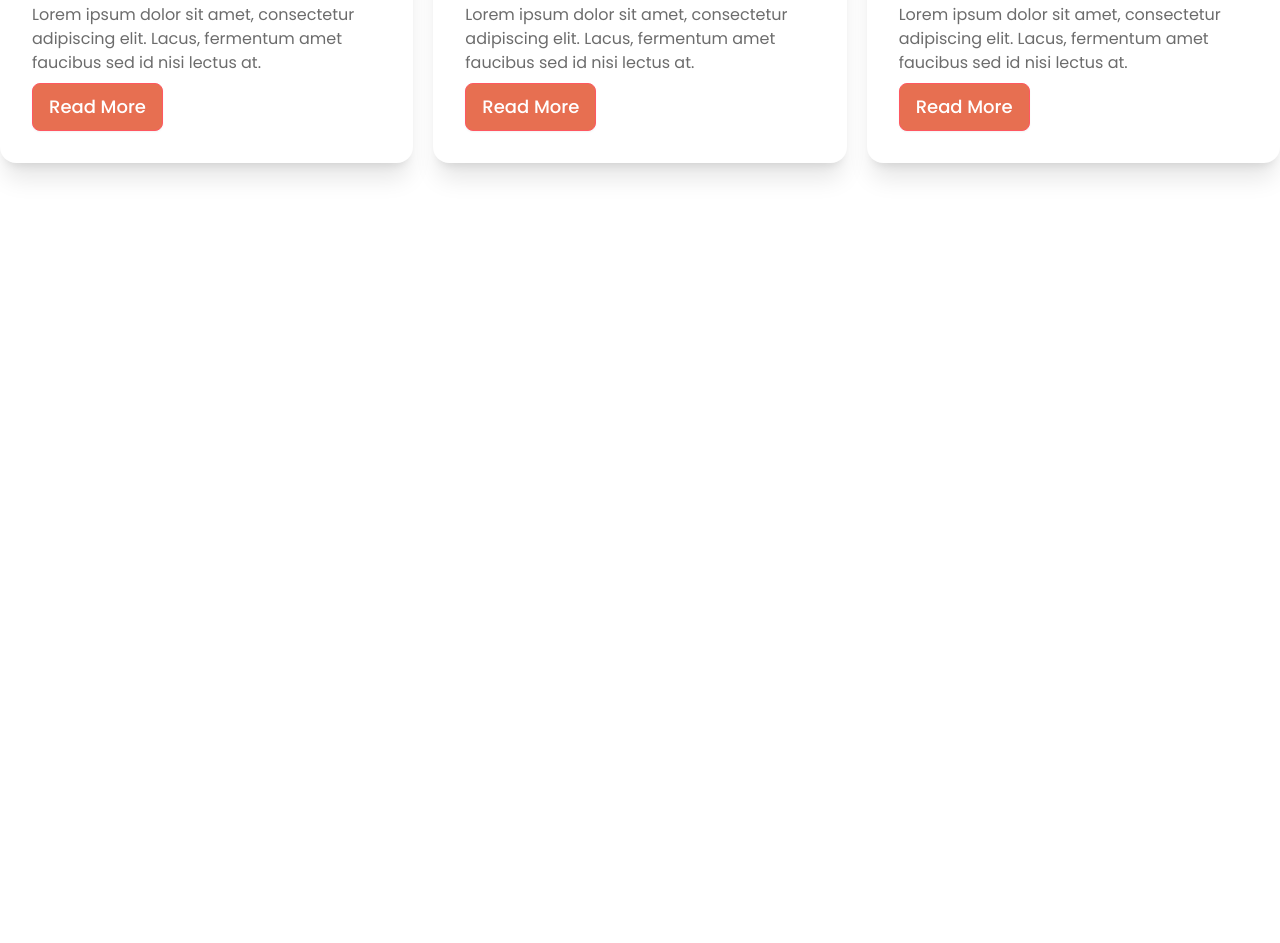
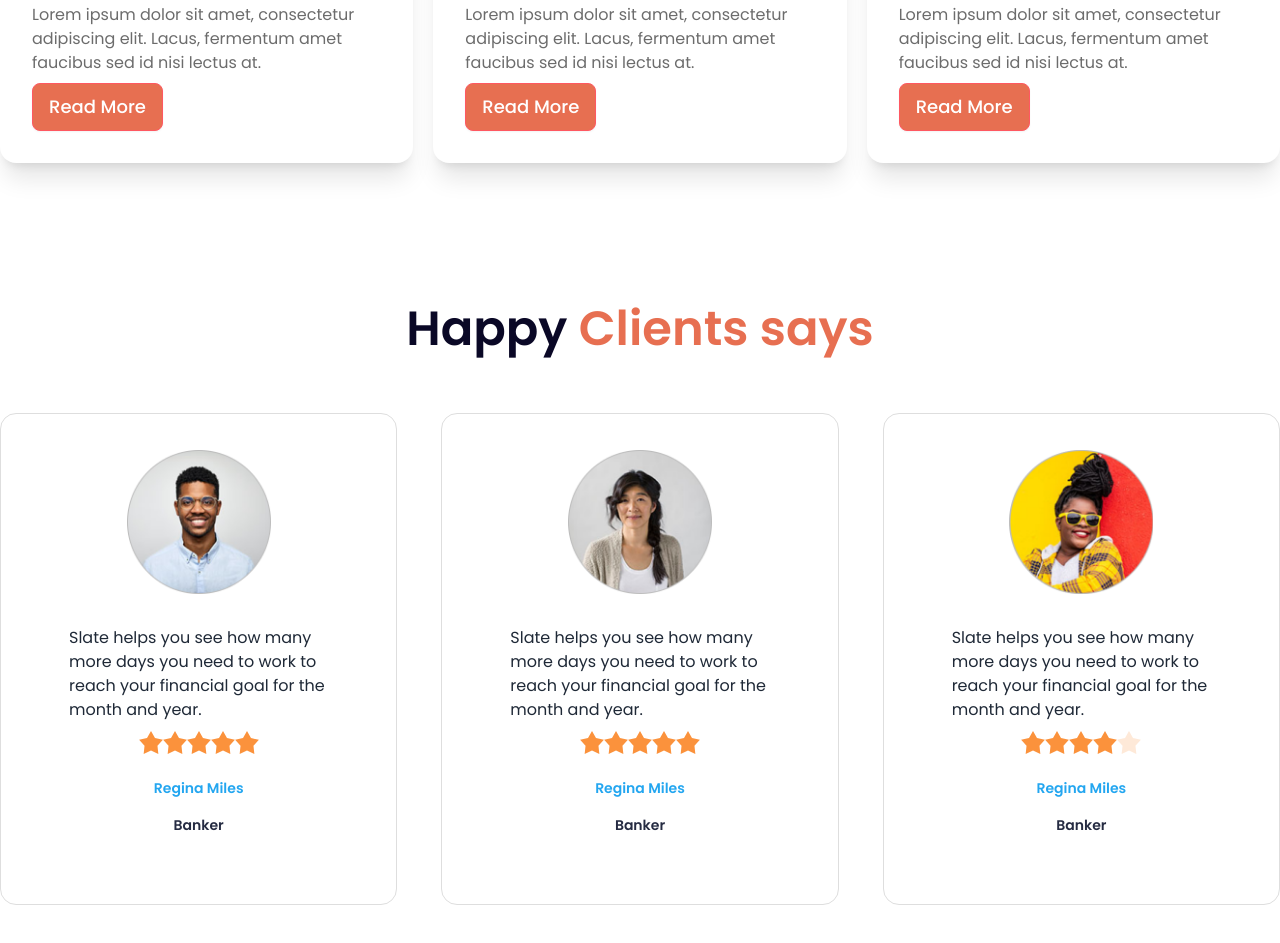
Before and after one commit to shihab4513/biker-zone-website, a plain HTML site: page index.html in a window 1280 px wide. Shown: the part 1183-2126 px from the top of the page. Before the commit the page ends 1476 px from the top, so only its background shows below. Drawn offline with nearby package versions, Linux system fonts and the light colour scheme.

Commit message:
Happy Clients section complete

```diff
--- a/index.html
+++ b/index.html
@@ -45,6 +45,17 @@
         .font-manrope {
             font-family: 'Manrope', sans-serif;
         }
+
+        /* .card figure {
+            align-items: left;
+            justify-content: left;
+            padding: 30px;
+
+        }
+
+        .card img {
+            width: 100%;
+        } */
     </style>
 </head>
 
@@ -232,6 +243,81 @@
                 </div>
             </div>
         </section>
+        <!-- Happy Clients -->
+        <section class="font-poppins mb-32">
+            <h3 class="text-[3rem] font-semibold text-[#0A0826] text-center">Happy <span class="text-[#E76F51]">Clients
+                    says</span></h3>
+            <!-- Client card container -->
+            <div class="grid grid-cols-1 md:grid-cols-2 lg:grid-cols-3 gap-11 mt-12">
+                <!-- Client Card 1 -->
+                <div class="card p-9 bg-base-100 border border-[#DEDEDE]">
+                    <figure><img class="w-36" src="images/others/user-1.png" alt="Shoes" /></figure>
+                    <div class="card-body">
+
+                        <p>Slate helps you see how
+                            many more days you need
+                            to work to reach your financial
+                            goal for the month and year.</p>
+                        <div class="rating justify-center">
+                            <input type="radio" name="rating-2" class="mask mask-star-2 bg-orange-400" />
+                            <input type="radio" name="rating-2" class="mask mask-star-2 bg-orange-400" />
+                            <input type="radio" name="rating-2" class="mask mask-star-2 bg-orange-400" />
+                            <input type="radio" name="rating-2" class="mask mask-star-2 bg-orange-400" checked />
+                            <input type="radio" name="rating-2" class="mask mask-star-2 bg-orange-400" />
+                        </div>
+                        <div class="card-actions justify-end block space-y-4 mt-4">
+                            <h4 class="text-[0.875rem] font-semibold text-[#23A6F0] text-center">Regina Miles</h4>
+                            <p class="text-[0.875rem] font-semibold text-[#252B42] text-center">Banker</p>
+                        </div>
+                    </div>
+                </div>
+                <!-- Client Card 2 -->
+                <div class="card p-9 bg-base-100 border border-[#DEDEDE]">
+                    <figure><img class="w-36" src="images/others/user-2.png" alt="Shoes" /></figure>
+                    <div class="card-body">
+
+                        <p>Slate helps you see how
+                            many more days you need
+                            to work to reach your financial
+                            goal for the month and year.</p>
+                        <div class="rating justify-center">
+                            <input type="radio" name="rating-2" class="mask mask-star-2 bg-orange-400" />
+                            <input type="radio" name="rating-2" class="mask mask-star-2 bg-orange-400" />
+                            <input type="radio" name="rating-2" class="mask mask-star-2 bg-orange-400" />
+                            <input type="radio" name="rating-2" class="mask mask-star-2 bg-orange-400" checked />
+                            <input type="radio" name="rating-2" class="mask mask-star-2 bg-orange-400" />
+                        </div>
+                        <div class="card-actions justify-end block space-y-4 mt-4">
+                            <h4 class="text-[0.875rem] font-semibold text-[#23A6F0] text-center">Regina Miles</h4>
+                            <p class="text-[0.875rem] font-semibold text-[#252B42] text-center">Banker</p>
+                        </div>
+                    </div>
+                </div>
+                <!-- Client Card 3 -->
+                <div class="card p-9 bg-base-100 border border-[#DEDEDE]">
+                    <figure><img class="w-36" src="images/others/user-3.png" alt="Shoes" /></figure>
+                    <div class="card-body">
+
+                        <p>Slate helps you see how
+                            many more days you need
+                            to work to reach your financial
+                            goal for the month and year.</p>
+                        <div class="rating justify-center">
+                            <input type="radio" name="rating-2" class="mask mask-star-2 bg-orange-400" />
+                            <input type="radio" name="rating-2" class="mask mask-star-2 bg-orange-400" />
+                            <input type="radio" name="rating-2" class="mask mask-star-2 bg-orange-400" />
+                            <input type="radio" name="rating-2" class="mask mask-star-2 bg-orange-400" checked />
+                            <input type="radio" name="rating-2" class="mask mask-star-2 bg-orange-400" />
+                        </div>
+                        <div class="card-actions justify-end block space-y-4 mt-4">
+                            <h4 class="text-[0.875rem] font-semibold text-[#23A6F0] text-center">Regina Miles</h4>
+                            <p class="text-[0.875rem] font-semibold text-[#252B42] text-center">Banker</p>
+                        </div>
+                    </div>
+                </div>
+            </div>
+
+        </section>
     </main>
     <footer class="font-manrope">
 
```
